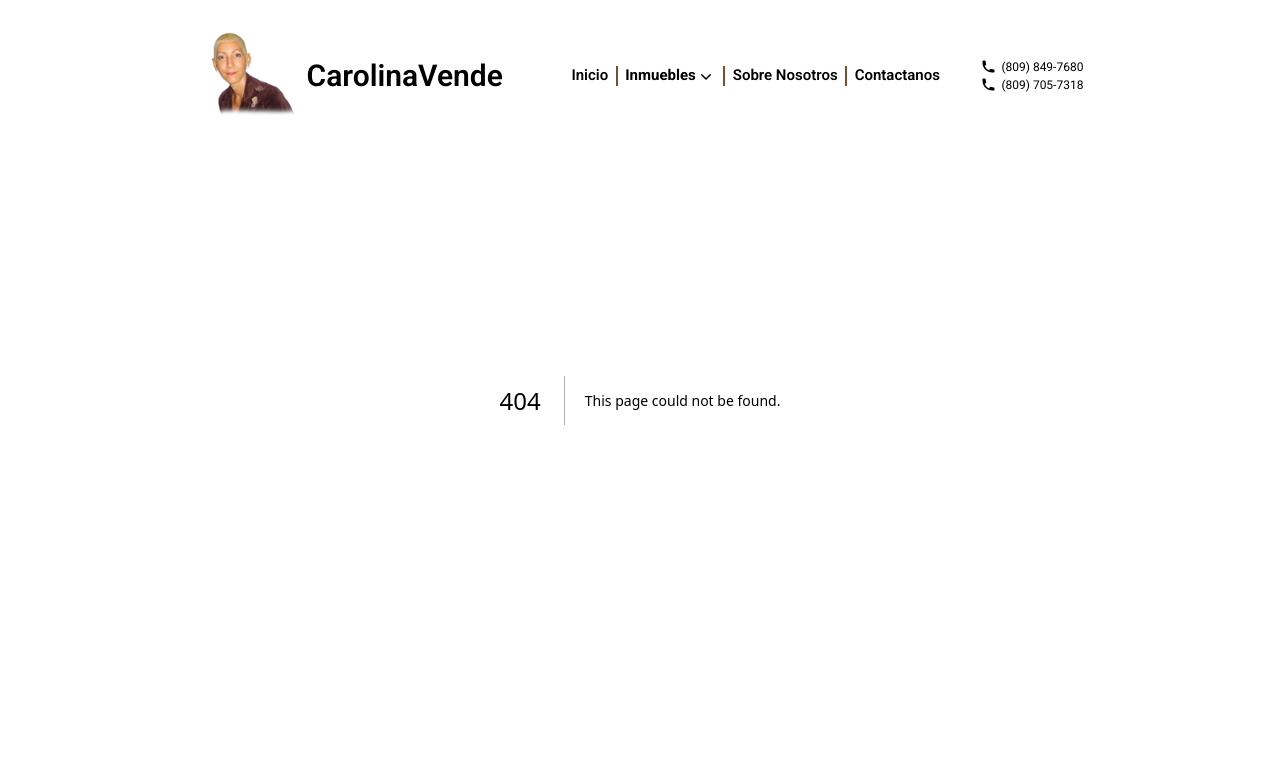
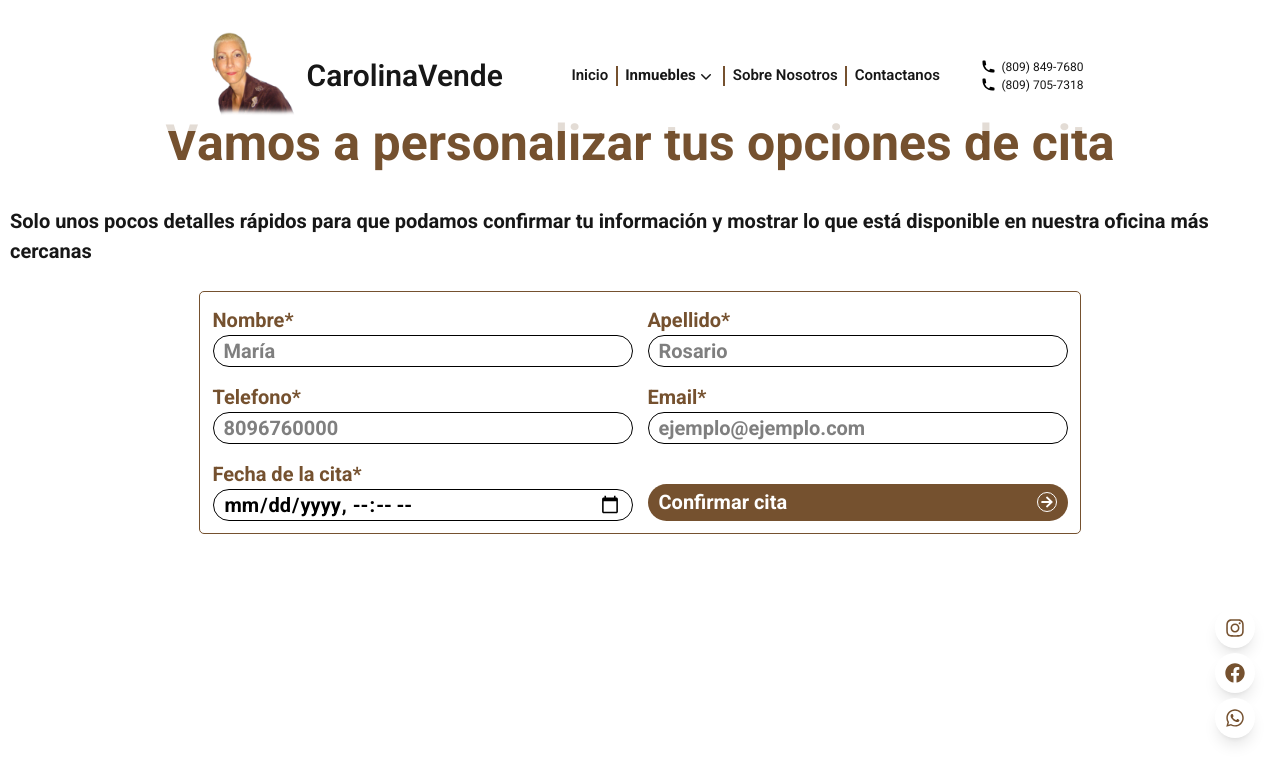
Before and after one commit to DavidRParra/CarolinaVendePage, a Next.js app: page /contactanos in a window 1280 px wide. Before the commit this address had no page. Shown: the top 782 px of the page. Built offline with nearby package versions, Linux system fonts and the light colour scheme.

Commit message:
Ultimo cambio q redes sociales y al tamaño del dropdown

```diff
--- /dev/null
+++ b/src/app/contactanos/page.tsx
@@ -0,0 +1,64 @@
+import {FaArrowRight} from "react-icons/fa"
+import Image from "next/image";
+
+function CitasPage() {
+    return (
+
+        <div className="flex flex-col flex-grow items-center gap-10 justify-center p-4 text-[2rem] h-[80vh]">
+            <h2 className="text-[5rem] flex font-bold text-[#75512f]">
+                Vamos a personalizar tus opciones de cita
+            </h2>
+            <p className="font-bold">
+                Solo unos pocos detalles rápidos para que podamos confirmar tu información y mostrar lo que está disponible en nuestra oficina más cercanas
+            </p>
+
+            <form action="" className="grid grid-cols-2 gap-6 w-[70%] border font-bold text-[#75512f] border-[#75512f] p-5 rounded-lg">
+
+                <div className="flex flex-col">
+                    <label htmlFor="nombre">Nombre*</label>
+                    <input required type="text" placeholder="María" className="rounded-full border px-4 text-black"/>
+                </div>
+
+                <div className="flex flex-col">
+                    <label htmlFor="nombre">Apellido*</label>
+                    <input required type="text" placeholder="Rosario" className="rounded-full border px-4 text-black"/>
+                </div>
+
+                <div className="flex flex-col">
+                    <label htmlFor="nombre">Telefono*</label>
+                    <input required type="number" placeholder="8096760000" className="rounded-full border px-4 text-black"/>
+                </div>
+
+                <div className="flex flex-col">
+                    <label htmlFor="nombre">Email*</label>
+                    <input required type="text" placeholder="ejemplo@ejemplo.com" className="rounded-full border px-4 text-black"/>
+                </div>
+
+                <div className="flex flex-col">
+                    <label htmlFor="nombre">Fecha de la cita*</label>
+                    <input required type="datetime-local" className="rounded-full border px-4 text-black"/>
+                </div>
+
+                <div className="flex items-end text-white">
+                    <button
+                        className="
+                            flex items-center justify-between
+                            w-full
+                            border border-transparent rounded-full
+                            bg-[#75512f] py-1 px-4 cursor-pointer
+                            hover:text-[#75512f] hover:border-[#75512f] hover:bg-white"
+                        >
+                        Confirmar cita
+                        <FaArrowRight className="border rounded-full p-1"/>
+                    </button>
+                </div>
+
+            </form>
+
+
+
+        </div>
+    );
+}
+
+export default CitasPage;
--- a/src/app/layout.tsx
+++ b/src/app/layout.tsx
@@ -2,6 +2,8 @@ import type { Metadata } from "next";
 import {Roboto } from "next/font/google";
 import "./globals.css";
 import NavBar from "@/components/NavBar";
+import SocialMedia from "@/components/SocialMedia";
+
 
 const fuente = Roboto({
   style: ["normal"],
@@ -28,6 +30,8 @@ export default function RootLayout({
         <NavBar/>
 
         {children}
+
+        <SocialMedia/>
       </body>
     </html>
   );
--- /dev/null
+++ b/src/app/nosotros/page.tsx
@@ -0,0 +1,18 @@
+import Image from "next/image";
+import Link from "next/link";
+
+function NosotrosPage(){
+    return (
+        <div className="flex justify-center items-center w-[70vw] h-[90vh] mx-auto gap-6">
+            <div className="flex flex-col items-center h-full justify-center pt-[20rem]">
+                <h2 className=" text-[4rem]">Inmobiliaria y constructora dedicada al desarrollo y venta de proyecto de bajo costo.</h2>
+                <Link href={"https://www.instagram.com/p/DN0p9tvXFs0/"} target="_blank">
+                    <Image src={"/image.png"} alt="IG" width={500} height={300}/>
+                </Link>
+            </div>
+
+        </div>
+    )
+}
+
+export default NosotrosPage;
--- a/src/app/page.tsx
+++ b/src/app/page.tsx
@@ -169,7 +169,7 @@ export default function Home() {
 
                 <select name="city" id="city" className="bg-[#75512f] p-1 rounded-lg">
                   {ciudades.map((ciudad) => (
-                    <option key={ciudad} value={ciudad}>
+                    <option key={ciudad} value={ciudad} className="bg-white hover:bg-[#75512f]">
                       {ciudad}
                     </option>
                   ))}
@@ -247,41 +247,6 @@ export default function Home() {
 
 
           </Link>
-
-          <div className="flex flex-row gap-1 w-[165%] mt-[5rem] mb-[-5rem] items-end justify-end">
-            <Link href="https://www.instagram.com/carolinavende/" target="_blank">
-              <Image
-                src="/instagram.png"
-                alt="Smith"
-                width={300}
-                height={300}
-                className="rounded-lg w-[3rem]"
-
-              />
-            </Link>
-
-            <Link href="https://www.facebook.com/carolinavende/" target="_blank">
-              <Image
-                src="/facebook.png"
-                alt="Smith"
-                width={300}
-                height={300}
-                className="rounded-lg w-[3rem]"
-
-              />
-            </Link>
-
-            <Link href="/" target="_blank">
-              <Image
-                src="/linkedin.png"
-                alt="Smith"
-                width={300}
-                height={300}
-                className="rounded-lg w-[3rem]"
-
-              />
-            </Link>
-          </div>
 
         </div>
 
--- a/src/components/NavBar.tsx
+++ b/src/components/NavBar.tsx
@@ -79,7 +79,7 @@ function NavBar(){
                             <ChevronDownIcon className="hidden h-[2rem] w-[2rem] transform group-hover:rotate-180 transition-transform duration-450 lg:block" />
                             </Link>
 
-                            <ul className="lg:absolute lg:hidden group-hover:block bg-gray-100 left-0 top-9 w-[35rem] rounded-lg z-10">
+                            <ul className="lg:absolute lg:hidden group-hover:block bg-gray-100 left-0 top-9 rounded-lg z-10">
                                 <Link href="#" ><li className="hover:bg-[#75512f] hover:text-[#ffffff] px-4 py-2 rounded-lg">Casas</li></Link>
                                 <Link href="#" ><li className="hover:bg-[#75512f] hover:text-[#ffffff] px-4 py-2 rounded-lg">Apartamentos</li></Link>
                                 <Link href="#" ><li className="hover:bg-[#75512f] hover:text-[#ffffff] px-4 py-2 rounded-lg">Edificios</li></Link>
@@ -95,7 +95,7 @@ function NavBar(){
                         <li>
                             <Link
                                 onClick={pressButtonMenu}
-                                href="#"
+                                href="/nosotros"
                                 className="
                                     relative
                                     text-2xl
@@ -133,7 +133,7 @@ function NavBar(){
                         <li>
                             <Link
                                 onClick={pressButtonMenu}
-                                href="#"
+                                href="/contactanos"
                                 className="
                                     relative
                                     text-2xl
--- /dev/null
+++ b/src/components/SocialMedia.tsx
@@ -0,0 +1,56 @@
+
+import { FaInstagram, FaFacebook, FaWhatsapp } from "react-icons/fa";
+import Link from "next/link";
+
+
+function SocialMedia() {
+    return (
+        <div className="flex flex-col fixed z-50 gap-2 bottom-25 right-10">
+            <Link
+                href={"https://www.instagram.com/carolinavende/"}
+                className="
+                    flex justify-center items-center
+                    bg-white text-[#75512f] text-[2rem]
+                    w-16 h-16
+                    p-3 rounded-full shadow-lg
+                    hover:shadow-xl hover:text-[4rem] transition-all duration-300
+                "
+                target="_blank"
+            >
+                <FaInstagram />
+            </Link>
+
+            <Link
+                href={"https://www.facebook.com/carolinavende/"}
+                className="
+                    flex justify-center items-center
+                    bg-white text-[#75512f] text-[2rem]
+                    w-16 h-16
+                    p-3 rounded-full shadow-lg
+                    hover:shadow-xl hover:text-[4rem] transition-all duration-300
+                "
+                target="_blank"
+            >
+                <FaFacebook />
+            </Link>
+
+            <Link
+                href={"#"}
+                className="
+                    flex justify-center items-center
+                    bg-white text-[#75512f] text-[2rem]
+                    w-16 h-16
+                    p-3 rounded-full shadow-lg
+                    hover:shadow-xl hover:text-[4rem] transition-all duration-300
+                "
+                target="_blank"
+            >
+                <FaWhatsapp />
+            </Link>
+        </div>
+
+    )
+}
+
+
+export default SocialMedia;
```
Also changed, not shown: public/image.png (added).
